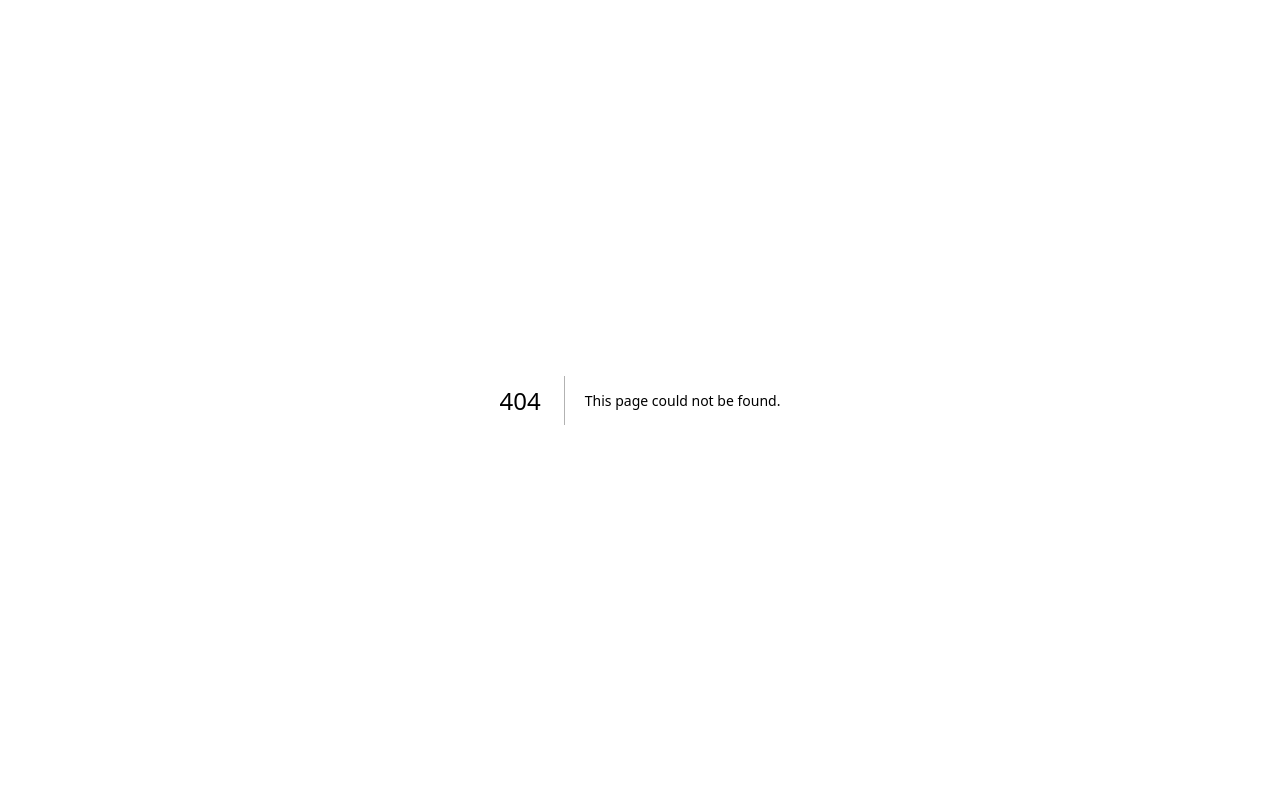
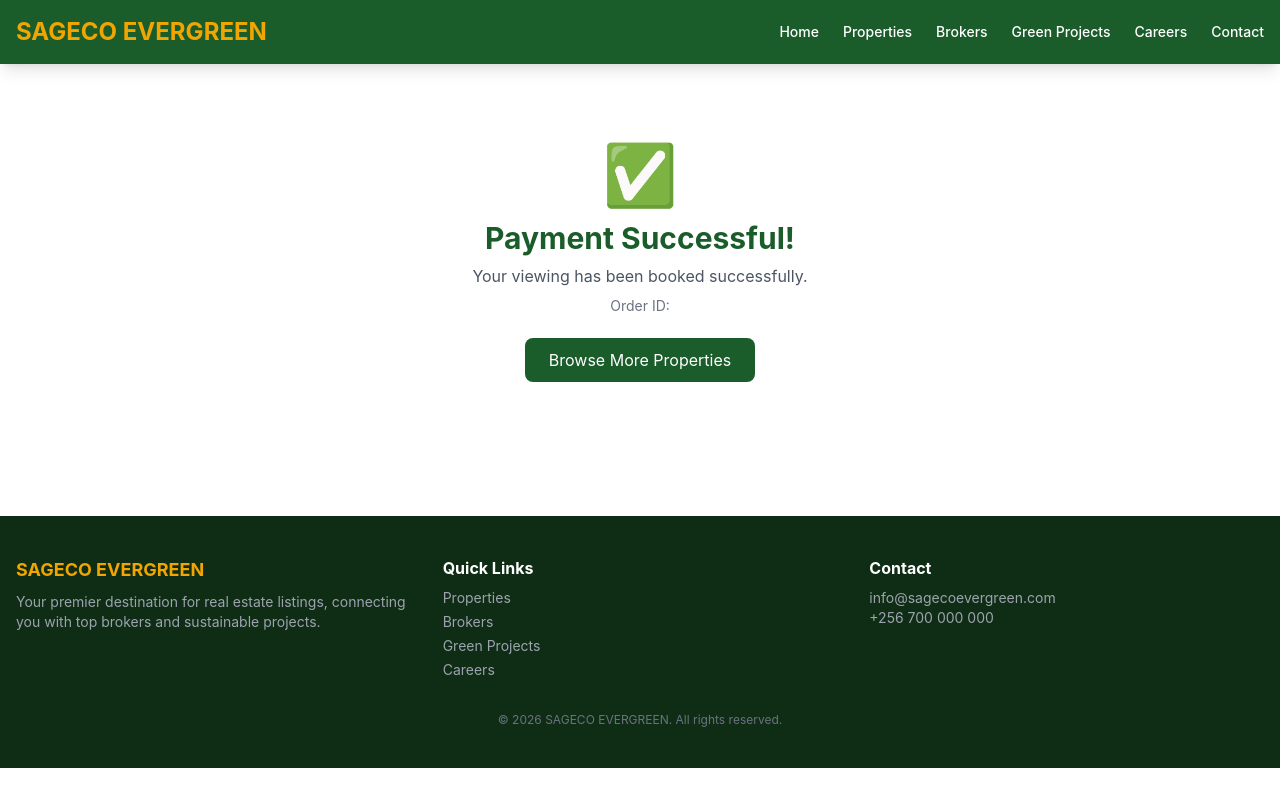
Before and after one commit to asiimwe3/sageco-evergreen, a Next.js app: page /payment-success in a window 1280 px wide. Before the commit this address had no page. Built offline with nearby package versions, Linux system fonts and the light colour scheme.

Commit message:
Add pages/payment-success.js

```diff
--- /dev/null
+++ b/pages/payment-success.js
@@ -0,0 +1,20 @@
+import Navbar from '../components/Navbar'
+import Footer from '../components/Footer'
+import { useRouter } from 'next/router'
+
+export default function PaymentSuccess() {
+  const router = useRouter()
+  return (
+    <>
+      <Navbar />
+      <div className="max-w-xl mx-auto px-4 py-20 text-center">
+        <div className="text-6xl mb-4">✅</div>
+        <h1 className="text-3xl font-bold text-primary mb-2">Payment Successful!</h1>
+        <p className="text-gray-600 mb-2">Your viewing has been booked successfully.</p>
+        <p className="text-gray-500 text-sm mb-8">Order ID: {router.query.order}</p>
+        <a href="/properties" className="bg-primary text-white px-6 py-3 rounded-lg hover:opacity-90">Browse More Properties</a>
+      </div>
+      <Footer />
+    </>
+  )
+}
```
